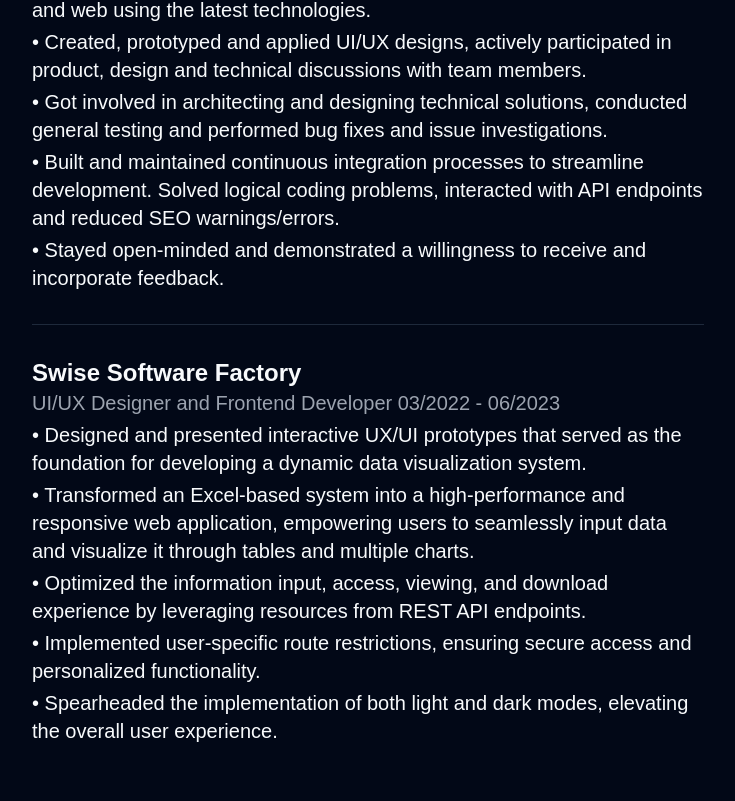
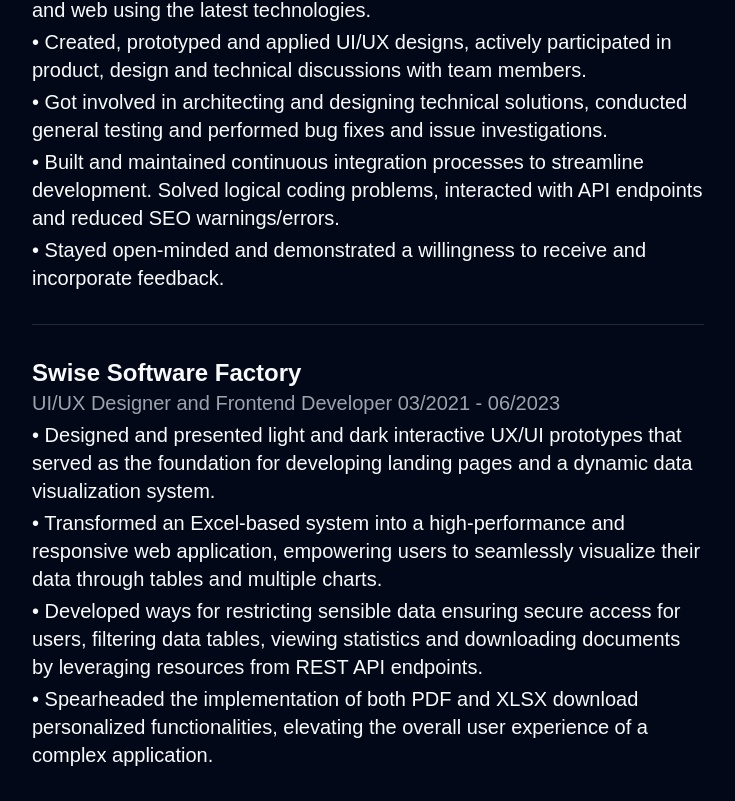
Before and after one commit to danteexpo/portfolio, a Next.js app: page /work in a window 1280 px wide. Shown: the part 361-1162 px from the top of the page, without its empty margins (272-1007 px from the left). Before the commit the page ends 1138 px from the top, so only its background shows below. Built offline with nearby package versions, Linux system fonts and the light colour scheme; a web font is replaced by a local one.

Commit message:
Fixed experience info

```diff
--- a/src/pages/work/index.tsx
+++ b/src/pages/work/index.tsx
@@ -14,28 +14,19 @@
           </h4>
         </div>
         <p>
-          • Contributed to the growth and enhancement of a betting assistant
-          application and worked on project features such as email templates for
-          clients, the implementation of notification systems built for
-          Telegram, email and web using the latest technologies.
+          • Contributed to the growth and enhancement of a betting assistant application and worked on project features such as email templates for clients, the implementation of notification systems built for Telegram, email and web using the latest technologies.
         </p>
         <p>
-          • Created, prototyped and applied UI/UX designs, actively participated
-          in product, design and technical discussions with team members.
+          • Created, prototyped and applied UI/UX designs, actively participated in product, design and technical discussions with team members.
         </p>
         <p>
-          • Got involved in architecting and designing technical solutions,
-          conducted general testing and performed bug fixes and issue
-          investigations.
+          • Got involved in architecting and designing technical solutions, conducted general testing and performed bug fixes and issue investigations.
         </p>
         <p>
-          • Built and maintained continuous integration processes to streamline
-          development. Solved logical coding problems, interacted with API
-          endpoints and reduced SEO warnings/errors.
+          • Built and maintained continuous integration processes to streamline development. Solved logical coding problems, interacted with API endpoints and reduced SEO warnings/errors.
         </p>
         <p>
-          • Stayed open-minded and demonstrated a willingness to receive and
-          incorporate feedback.
+          • Stayed open-minded and demonstrated a willingness to receive and incorporate feedback.
         </p>
       </section>
       <Separator />
@@ -43,29 +34,20 @@
         <div>
           <h2 className="text-2xl font-bold">Swise Software Factory</h2>
           <h4 className="text-gray-500 dark:text-gray-400">
-            UI/UX Designer and Frontend Developer 03/2022 - 06/2023
+            UI/UX Designer and Frontend Developer 03/2021 - 06/2023
           </h4>
         </div>
         <p>
-          • Designed and presented interactive UX/UI prototypes that served as
-          the foundation for developing a dynamic data visualization system.
+          • Designed and presented light and dark interactive UX/UI prototypes that served as the foundation for developing landing pages and a dynamic data visualization system.
         </p>
         <p>
-          • Transformed an Excel-based system into a high-performance and
-          responsive web application, empowering users to seamlessly input data
-          and visualize it through tables and multiple charts.
+          • Transformed an Excel-based system into a high-performance and responsive web application, empowering users to seamlessly visualize their data through tables and multiple charts.
         </p>
         <p>
-          • Optimized the information input, access, viewing, and download
-          experience by leveraging resources from REST API endpoints.
+          • Developed ways for restricting sensible data ensuring secure access for users, filtering data tables, viewing statistics and downloading documents by leveraging resources from REST API endpoints.
         </p>
         <p>
-          • Implemented user-specific route restrictions, ensuring secure access
-          and personalized functionality.
-        </p>
-        <p>
-          • Spearheaded the implementation of both light and dark modes,
-          elevating the overall user experience.
+          • Spearheaded the implementation of both PDF and XLSX download personalized functionalities, elevating the overall user experience of a complex application.
         </p>
       </section>
     </Layout>
```
